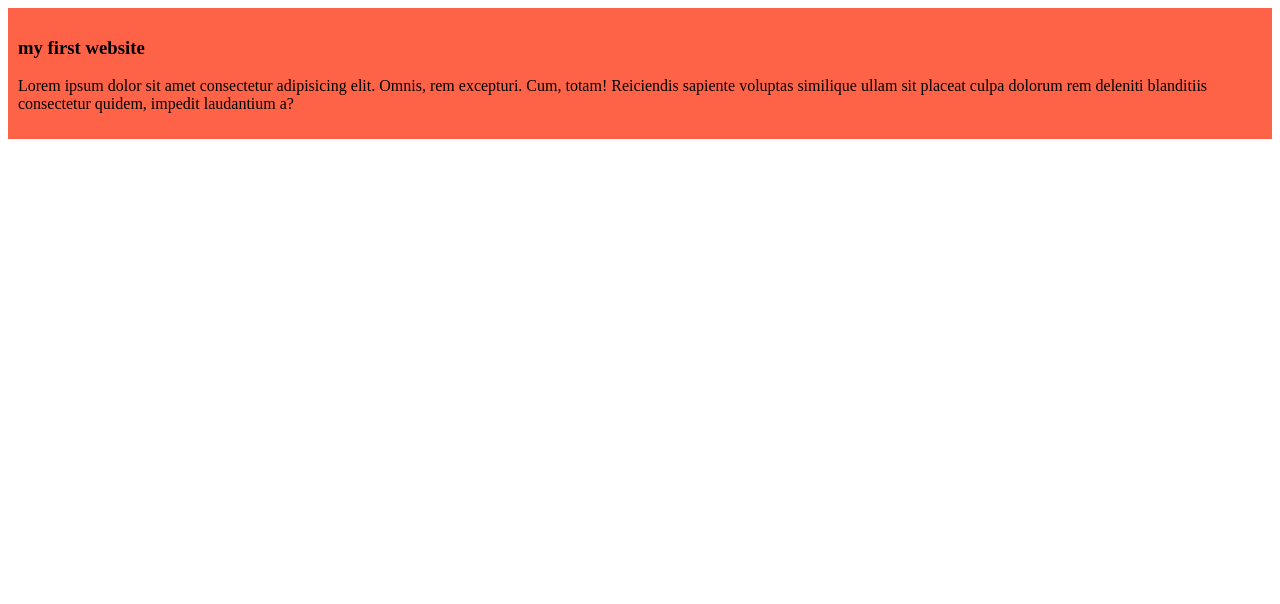
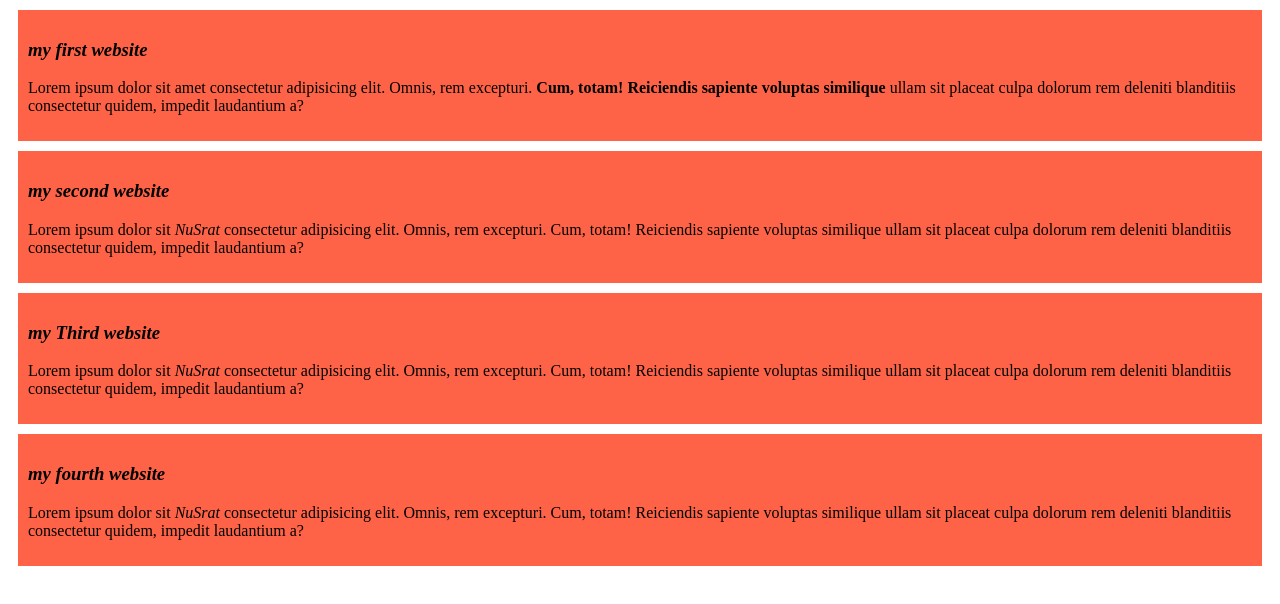
Before and after one commit to Nusrat-Nuha/my-second-website, a plain HTML site: page index.html in a window 1280 px wide. Drawn offline with Linux system fonts and the light colour scheme.

Commit message:
second commit

```diff
--- a/index.html
+++ b/index.html
@@ -9,8 +9,22 @@
 <body>
 
           <div>
-            <h3>my first website</h3>
-            <p>Lorem ipsum dolor sit amet consectetur adipisicing elit. Omnis, rem excepturi. Cum, totam! Reiciendis sapiente voluptas similique ullam sit placeat culpa dolorum rem deleniti blanditiis consectetur quidem, impedit laudantium a?</p>
+            <h3><i>my first website</i></h3>
+            <p>Lorem ipsum dolor sit amet consectetur adipisicing elit. Omnis, rem excepturi. <strong>Cum, totam! Reiciendis sapiente voluptas similique </strong>ullam sit placeat culpa dolorum rem deleniti blanditiis consectetur quidem, impedit laudantium a?</p>
+          </div>
+
+          <div>
+            <h3><i>my second website</i></h3>
+            <p>Lorem ipsum dolor sit <em>NuSrat</em> consectetur adipisicing elit. Omnis, rem excepturi. Cum, totam! Reiciendis sapiente voluptas similique ullam sit placeat culpa dolorum rem deleniti blanditiis consectetur quidem, impedit laudantium a?</p>
+          </div>
+
+          <div>
+            <h3><i>my Third website</i></h3>
+            <p>Lorem ipsum dolor sit <em>NuSrat</em> consectetur adipisicing elit. Omnis, rem excepturi. Cum, totam! Reiciendis sapiente voluptas similique ullam sit placeat culpa dolorum rem deleniti blanditiis consectetur quidem, impedit laudantium a?</p>
+          </div>
+          <div>
+            <h3><i>my fourth website</i></h3>
+            <p>Lorem ipsum dolor sit <em>NuSrat</em> consectetur adipisicing elit. Omnis, rem excepturi. Cum, totam! Reiciendis sapiente voluptas similique ullam sit placeat culpa dolorum rem deleniti blanditiis consectetur quidem, impedit laudantium a?</p>
           </div>
 </body>
 </html>
--- a/styles/blog.css
+++ b/styles/blog.css
@@ -1,4 +1,5 @@
 div{
     background-color: tomato;
     padding: 10px;
+    margin: 10px;
 }
```
